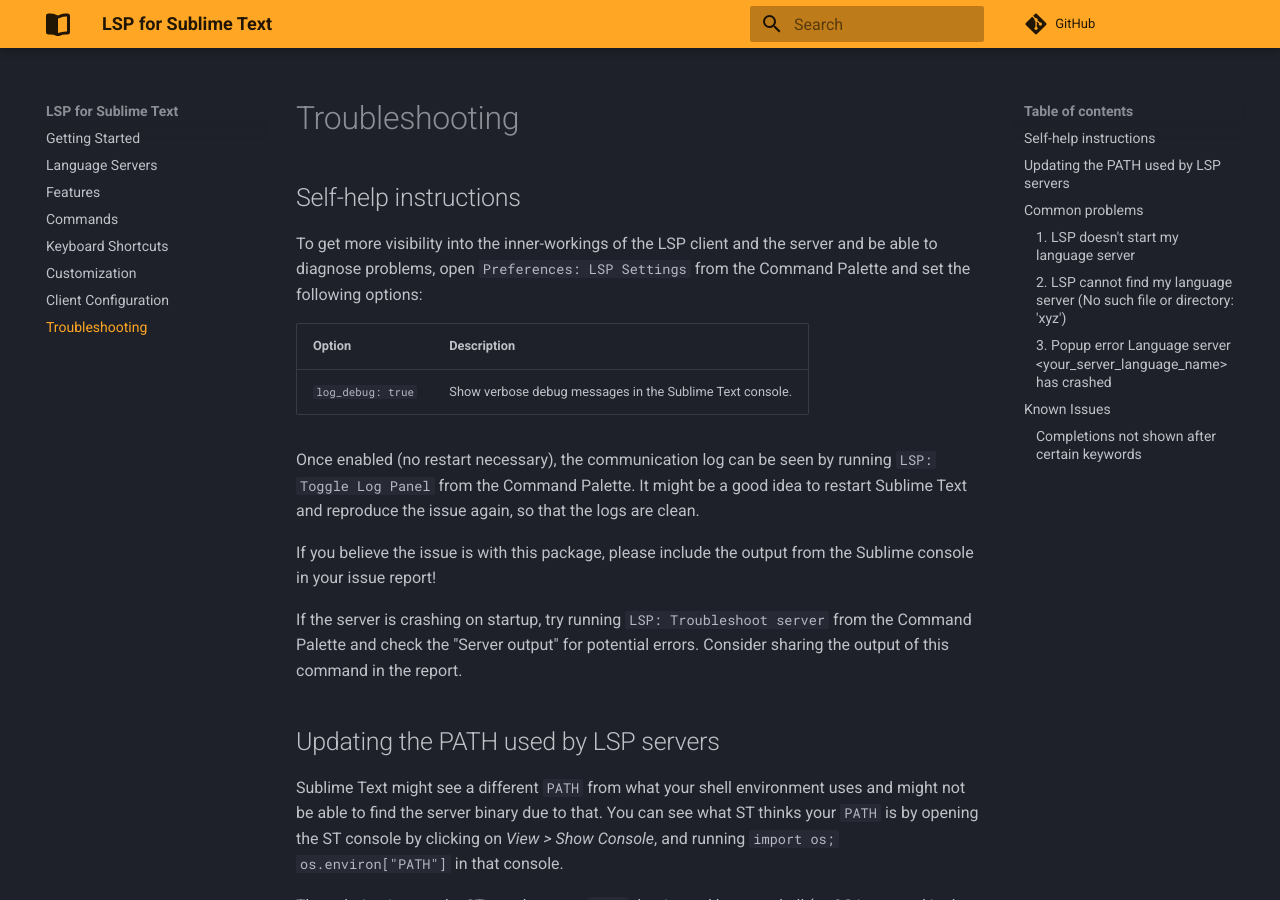
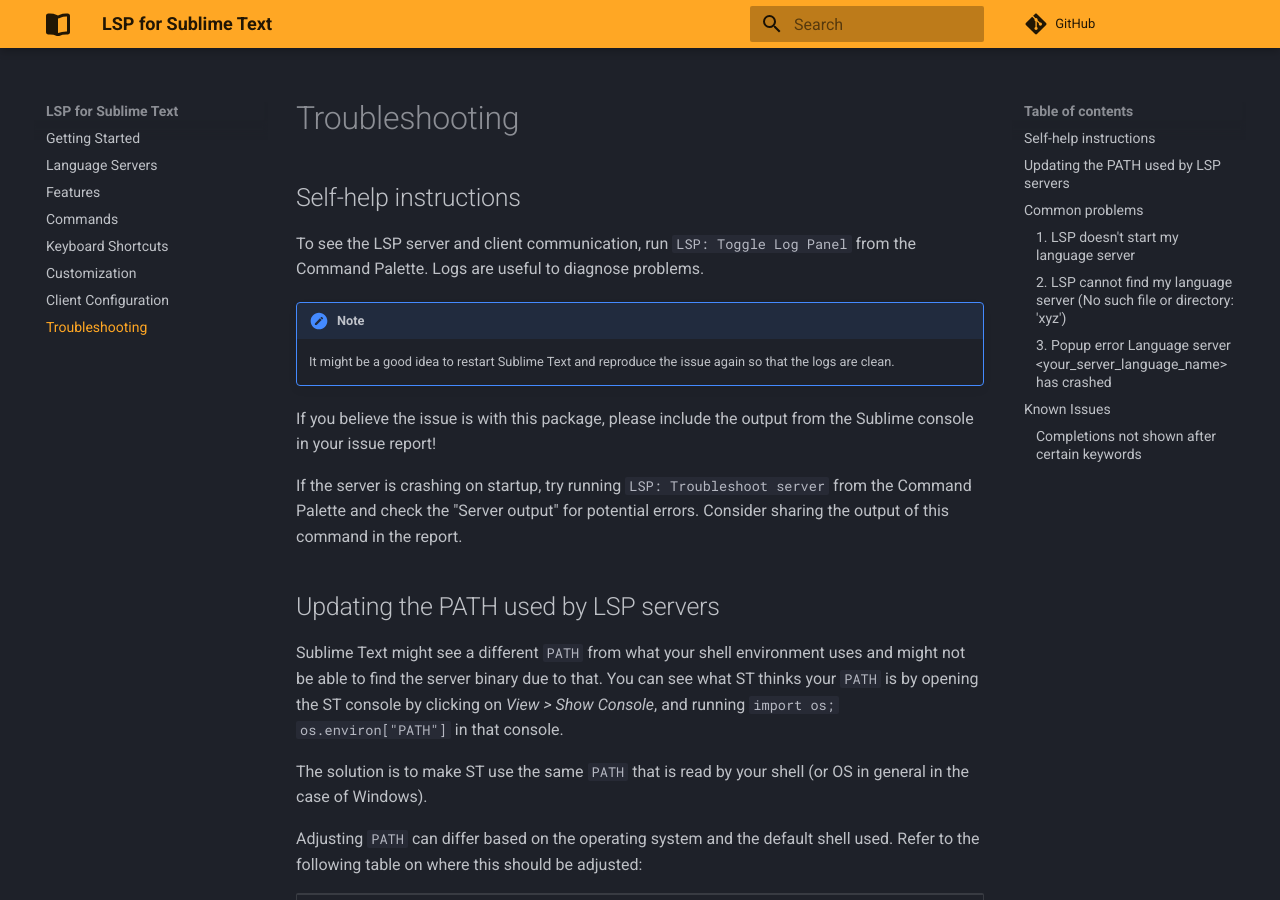
Before and after one commit to sublimelsp/LSP, an MkDocs documentation site: the page built from docs/src/troubleshooting.md, in a window 1280 px wide and 900 px high. Built offline with MkDocs 1.6.1 and Material for MkDocs 9.7.7, drawn with Linux system fonts in a browser that asks for light colours; comment, search, counter and statistics services are not loaded.

Commit message:
Update troubleshooting docs (#2312)
Co-authored-by: Предраг Николић <idmpepe@gmail.com>
Co-authored-by: Rafał Chłodnicki <rchl2k@gmail.com>

```diff
--- a/docs/src/troubleshooting.md
+++ b/docs/src/troubleshooting.md
@@ -1,12 +1,9 @@
 ## Self-help instructions
 
-To get more visibility into the inner-workings of the LSP client and the server and be able to diagnose problems, open `Preferences: LSP Settings` from the Command Palette and set the following options:
+To see the LSP server and client communication, run `LSP: Toggle Log Panel` from the Command Palette. Logs are useful to diagnose problems.
 
-| Option                  | Description                                                          |
-| ----------------------- | -------------------------------------------------------------------- |
-| `log_debug: true`       | Show verbose debug messages in the Sublime Text console.             |
-
-Once enabled (no restart necessary), the communication log can be seen by running `LSP: Toggle Log Panel` from the Command Palette. It might be a good idea to restart Sublime Text and reproduce the issue again, so that the logs are clean.
+!!! note
+    It might be a good idea to restart Sublime Text and reproduce the issue again so that the logs are clean.
 
 If you believe the issue is with this package, please include the output from the Sublime console in your issue report!
 
```
